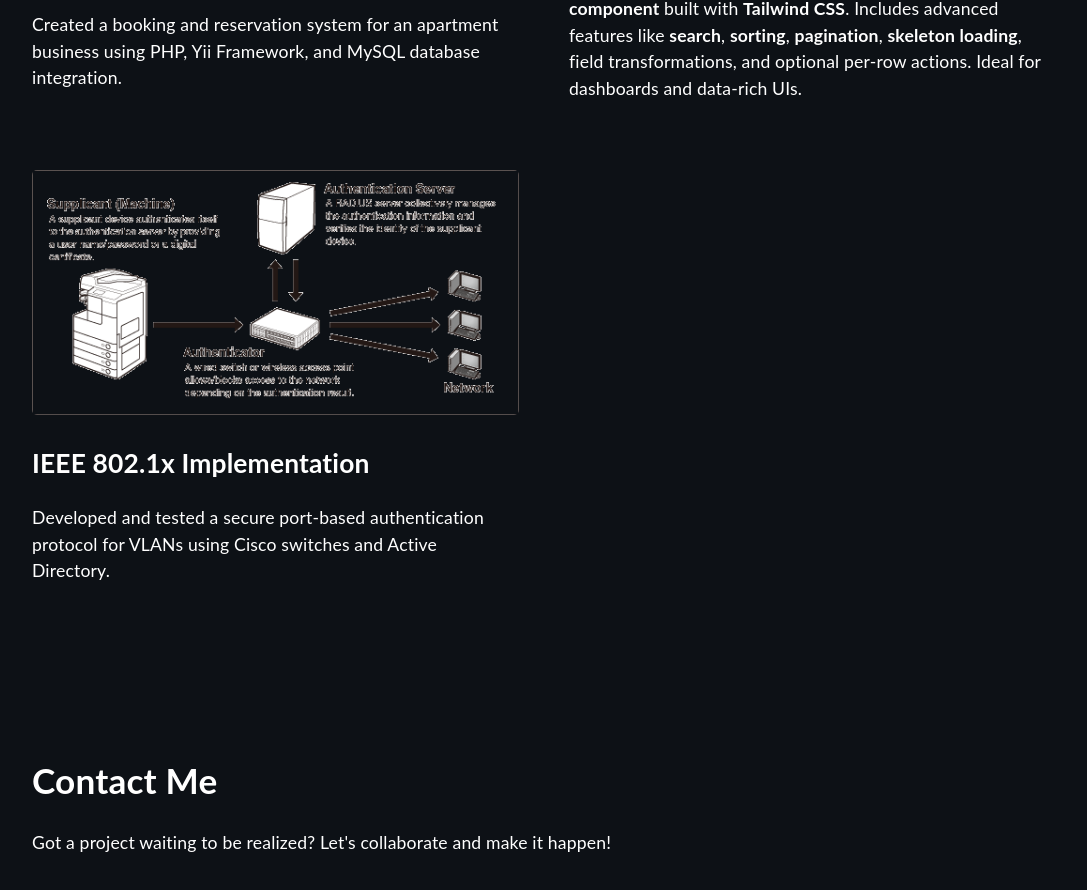
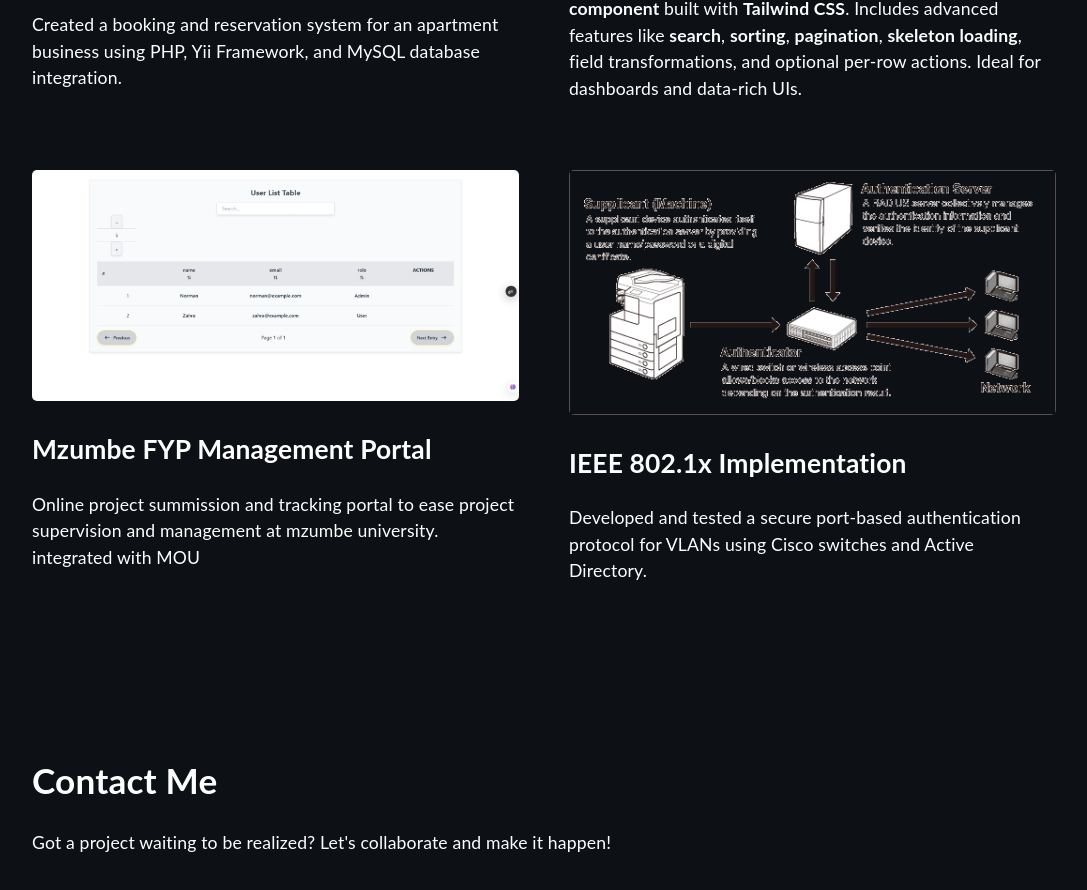
Before and after one commit to Normankita/portifolio, a React (Create React App) app: page / in a window 1280 px wide. Shown: the part 4739-5629 px from the top of the page, without its empty margins (96-1183 px from the left). Built offline with nearby package versions, Linux system fonts and the light colour scheme.

Commit message:
Added Mzumbe FYP on my projects

```diff
--- a/src/components/Project.tsx
+++ b/src/components/Project.tsx
@@ -1,4 +1,3 @@
-import React from "react";
 import mock01 from "../assets/images/mock01.png";
 import mock06 from "../assets/images/mock06.png";
 import mock07 from "../assets/images/mock07.png";
@@ -6,6 +5,7 @@ import mock08 from "../assets/images/mock08.png";
 import mock09 from "../assets/images/mock09.png";
 import mock10 from "../assets/images/mock10.png";
 import tableComponentImage from "../assets/images/table-component.jpeg";
+import mzumbeFyp from "../assets/images/mzumbe-fyp-portal.jpeg";
 import "../assets/styles/Project.scss";
 
 function Project() {
@@ -148,6 +148,30 @@ function Project() {
         </div>
         <div className="project">
           <a
+            href="https://fyp-mzumbe.vercel.app/"
+            target="_blank"
+            rel="noreferrer"
+          >
+            <img
+              src={tableComponentImage}
+              className="zoom"
+              alt="thumbnail"
+              width="100%"
+            />
+          </a>
+          <a
+            href="https://fyp-mzumbe.vercel.app/"
+            target="_blank"
+            rel="noreferrer"
+          >
+            <h2>Mzumbe FYP Management Portal</h2>
+          </a>
+          <p>
+            Online project summission and tracking portal to ease project supervision and management at mzumbe university. integrated with MOU
+          </p>
+        </div>
+        <div className="project">
+          <a
             href="https://www.cisco.com/c/en/us/td/docs/ios-xml/ios/sec_usr_8021x/configuration/15-mt/sec-user-8021x-15-mt-book.pdf"
             target="_blank"
             rel="noreferrer"
```
Also changed, not shown: src/assets/images/mzumbe-fyp-portal.jpeg (added).
